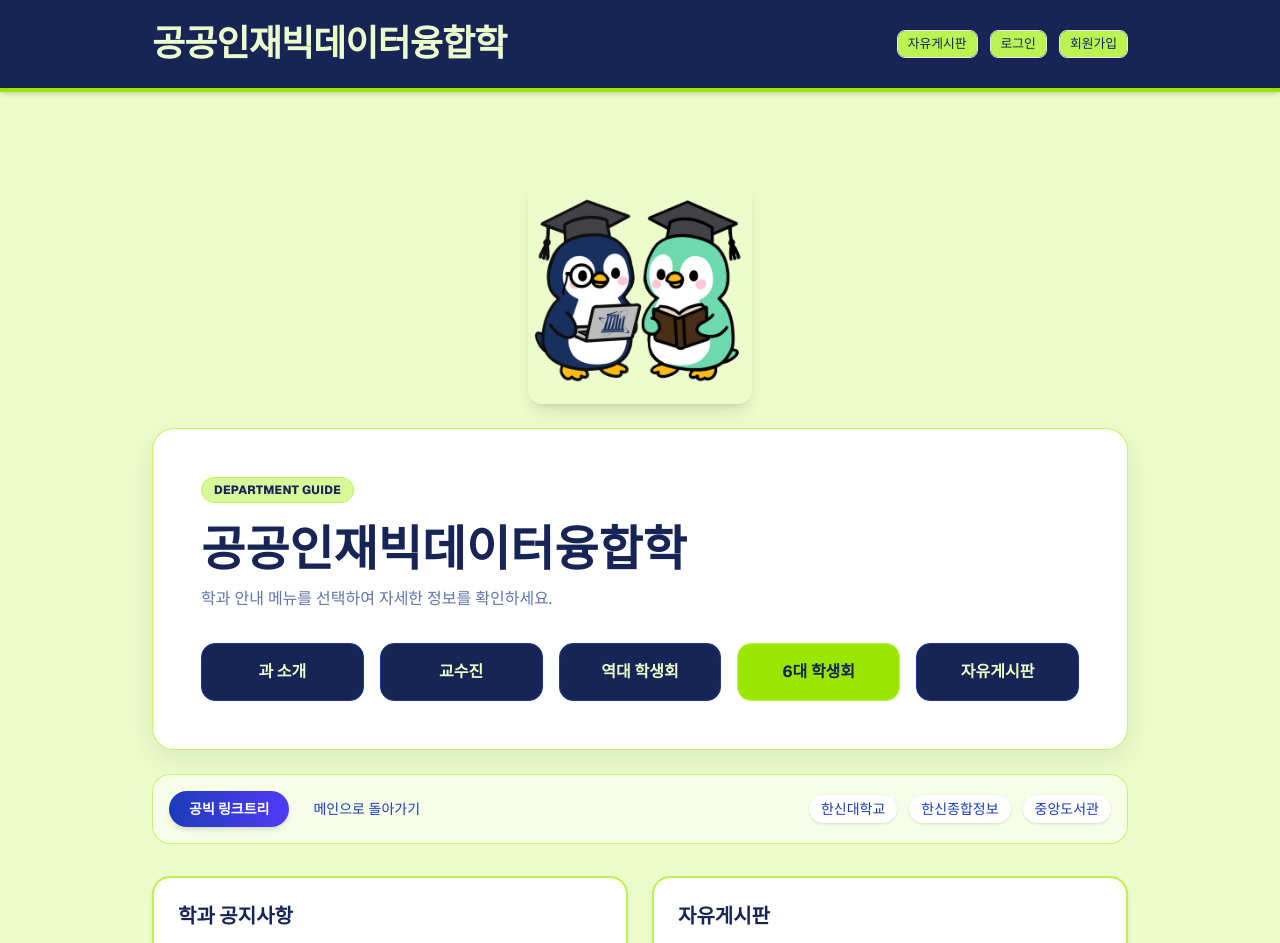
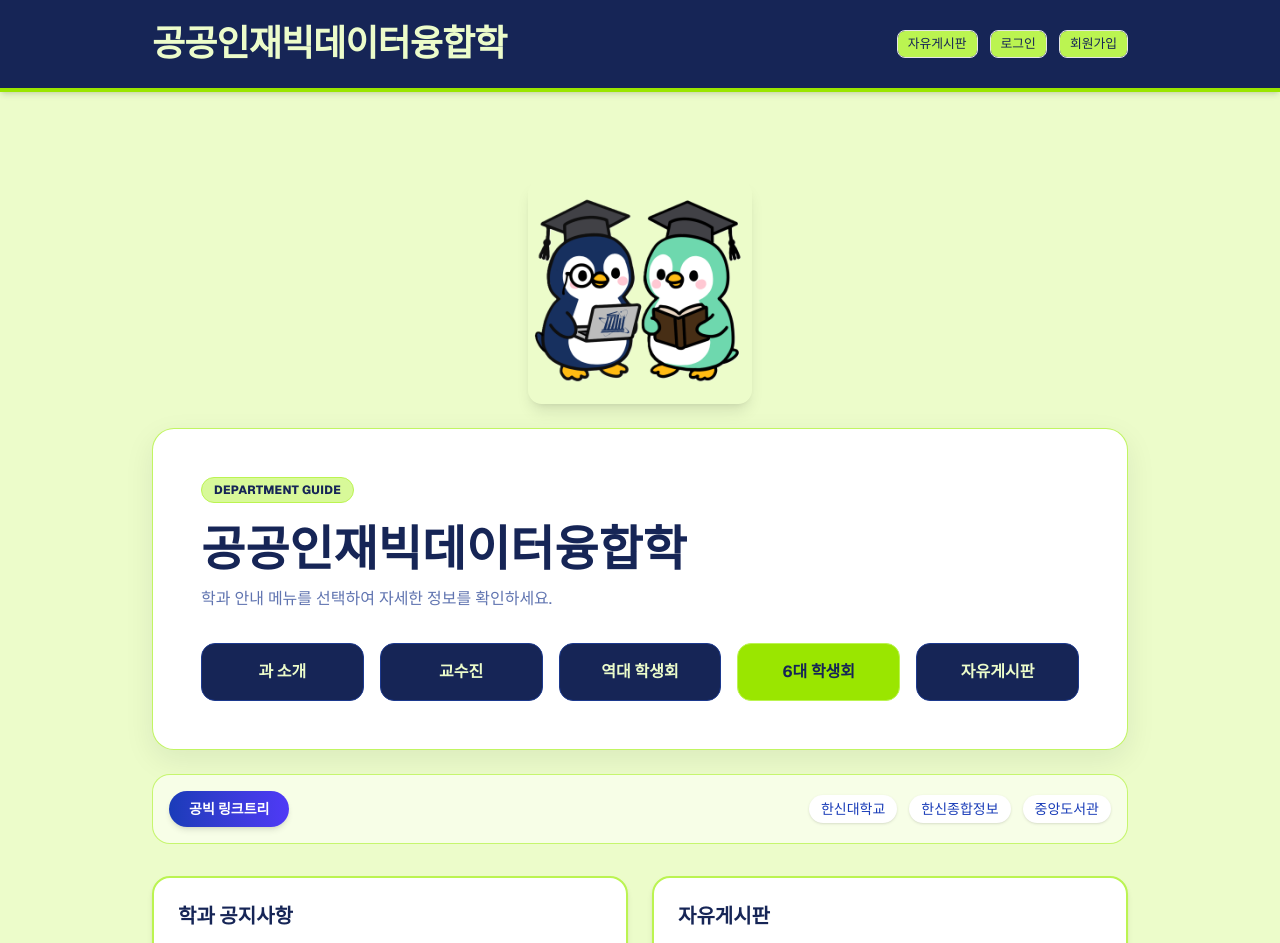
Before and after one commit to sangyoon0220/my-first-web, a Next.js app: page / in a window 1280 px wide. Shown: the top 943 px of the page. Built offline with nearby package versions, Linux system fonts and the light colour scheme; no server answers.

Commit message:
Remove '메인으로 돌아가기' link from homepage

```diff
--- a/app/page.tsx
+++ b/app/page.tsx
@@ -60,9 +60,7 @@ export default function Home() {
             공빅 링크트리
           </a>
 
-          <Link href="/" className="ml-2 text-sm text-blue-800 hover:underline hidden md:inline">
-            메인으로 돌아가기
-          </Link>
+
         </div>
 
         <div className="flex flex-wrap items-center gap-3 justify-center md:justify-end w-full md:w-auto">
```
